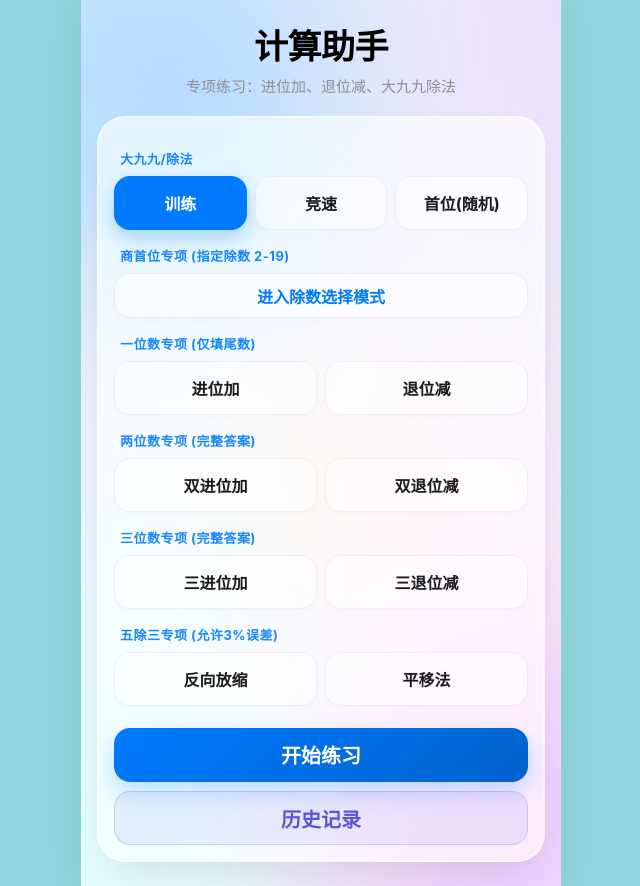
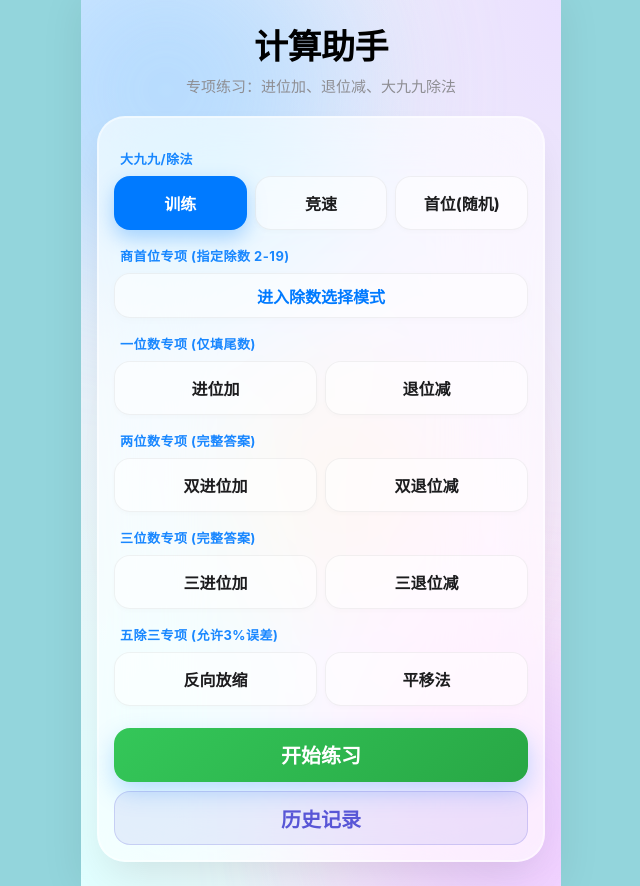
Before and after one commit to carey-hu/calculation-app, a Vue app: page / in a window 1280 px wide. Shown: the whole page, without its empty margins (319-959 px from the left). Built offline with nearby package versions, Linux system fonts and the light colour scheme; the HTML template or start-up script is replaced by a standard one.

Commit message:
Update App.vue

```diff
--- a/src/App.vue
+++ b/src/App.vue
@@ -411,7 +411,7 @@ button { border: none; outline: none; cursor: pointer; font-family: inherit; }
 .btnPrimary {
   width: 100%; height: 50px; line-height: 50px;
   border-radius: 16px;
-  background: linear-gradient(135deg, #007aff 0%, #0062cc 100%);
+  background: linear-gradient(135deg, #34c759 0%, #28a745 100%);
   color: #fff; font-size: 20px; font-weight: 700;
   box-shadow: 0 10px 25px rgba(0,122,255,0.25);
   transition: transform 0.1s;
@@ -452,7 +452,7 @@ button { border: none; outline: none; cursor: pointer; font-family: inherit; }
 .main-action-btn { font-size: 20px !important; height: 54px !important; line-height: 54px !important; }
 
 /* --- 游戏界面 --- */
-.gameRoot { min-height: 100vh; display: flex; flex-direction: column;  padding-bottom: calc(10px + env(safe-area-inset-bottom));}
+.gameRoot { min-height: 100vh; display: flex; flex-direction: column;  padding-bottom: calc(18px + env(safe-area-inset-bottom));}
 
 /* 顶部栏 */
 .safe-top {
```
